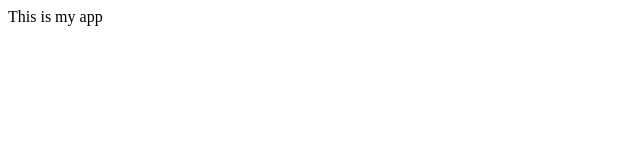
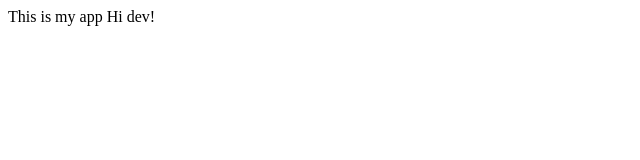
Before and after one commit to heltonj9/it3038c-script, a plain HTML site: page testing/index.html in a window 1280 px wide. Shown: the full height of the page, 0-640 px from the left. Drawn offline with Linux system fonts and the light colour scheme.

Commit message:
adding a new feature

```diff
--- a/testing/index.html
+++ b/testing/index.html
@@ -5,6 +5,7 @@
 <body>
 
 This is my app
+Hi dev!
 
 </body>
 </head>
```
